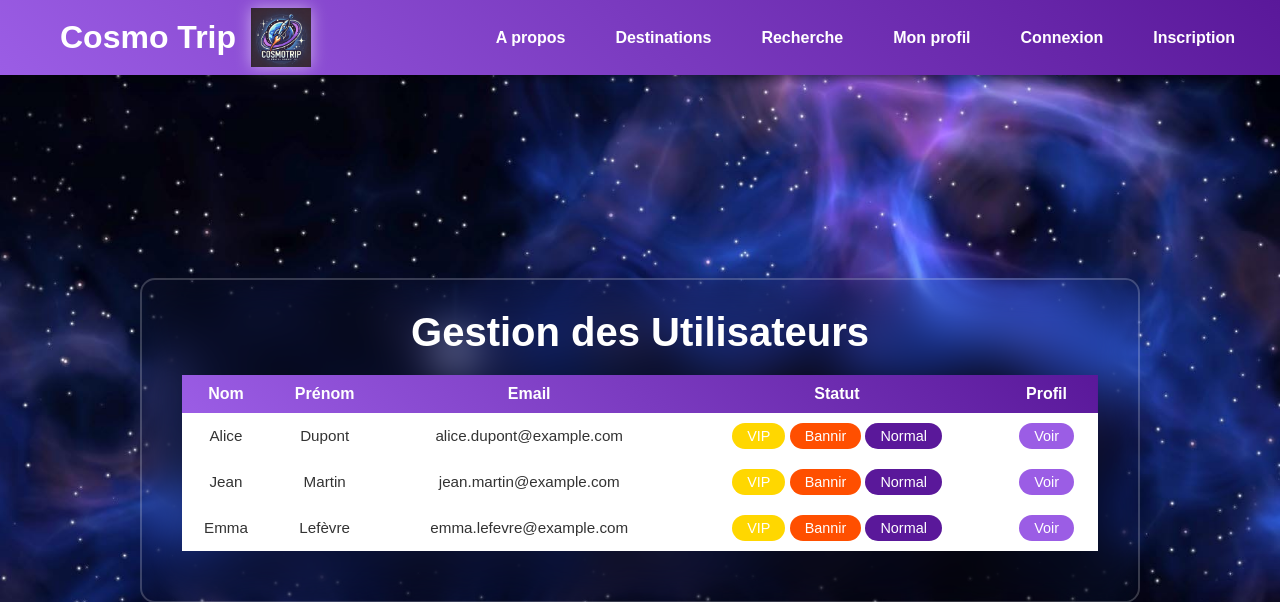
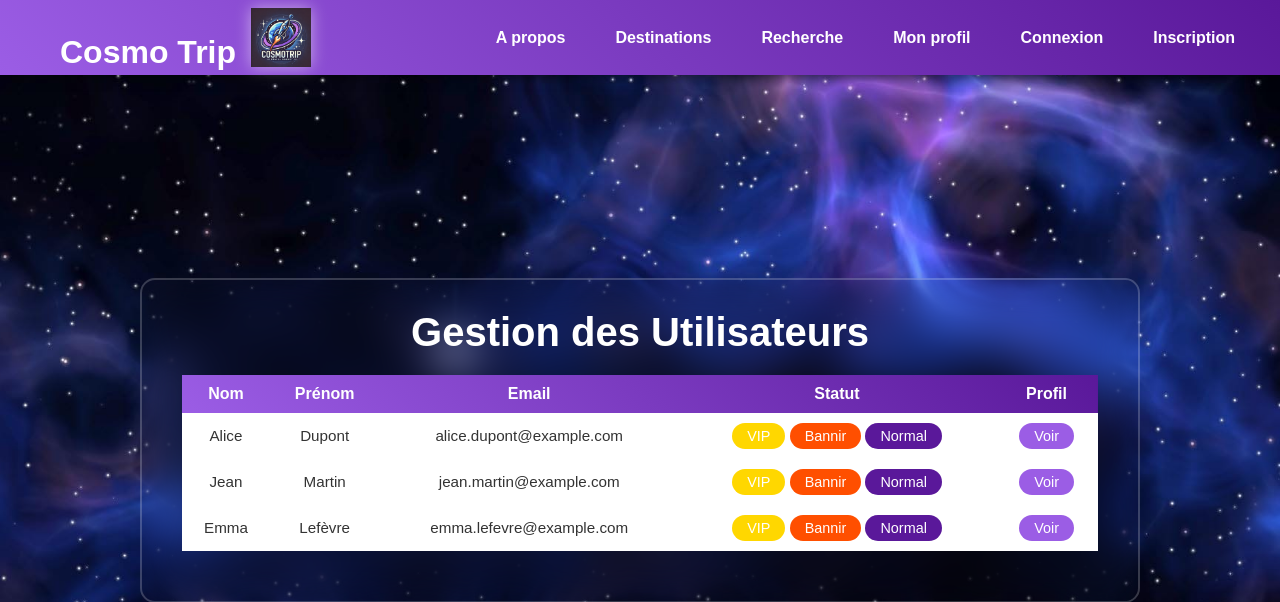
Before and after one commit to Bubuline3011/CY-Planet, a PHP site: page /admin.html in a window 1280 px wide. Shown: the top 602 px of the page. Run offline with PHP 8.4, Linux system fonts and the light colour scheme.

Commit message:
Add files via upload

```diff
--- a/style.css
+++ b/style.css
@@ -173,6 +173,10 @@ header {
     box-shadow: 0px 2px 10px rgba(0, 0, 0, 0.5);
     z-index: 1000;
     height: 75px;
+}
+
+header h1{
+    padding-top: 30px;
 }
 
 header .logo {
```
